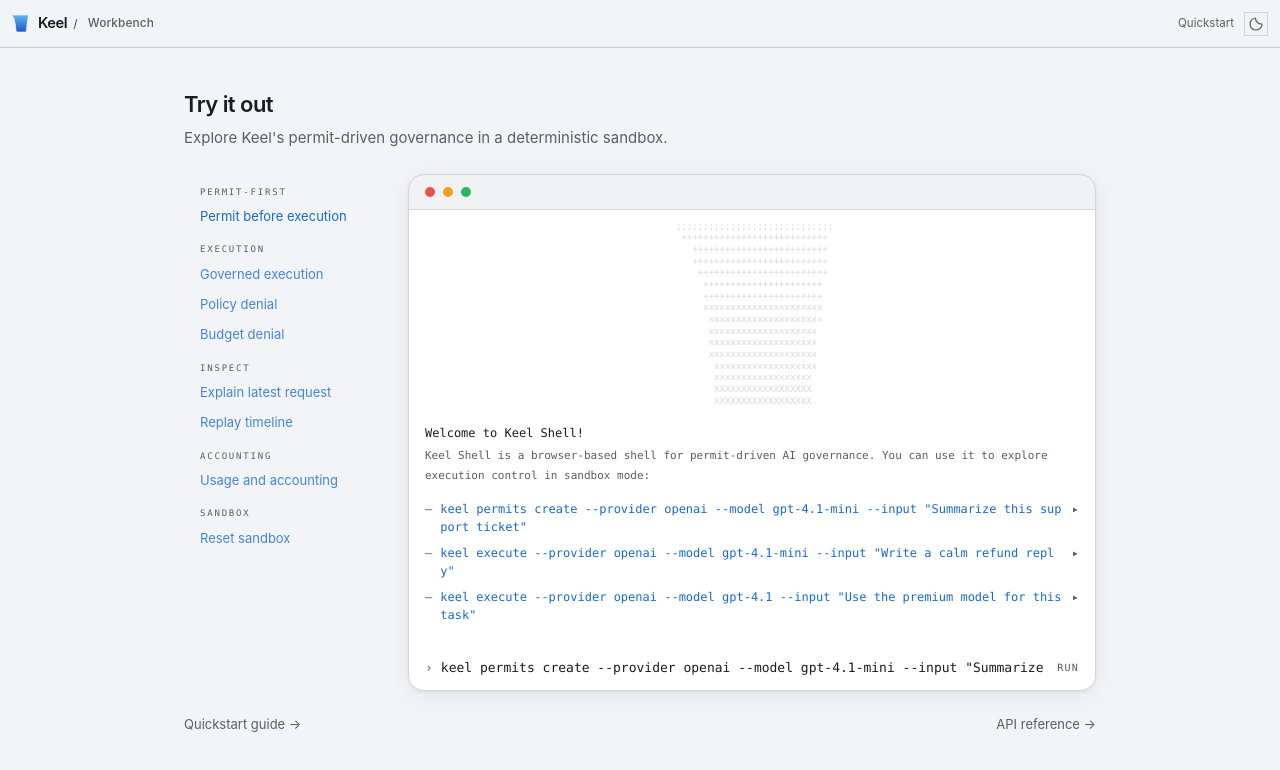
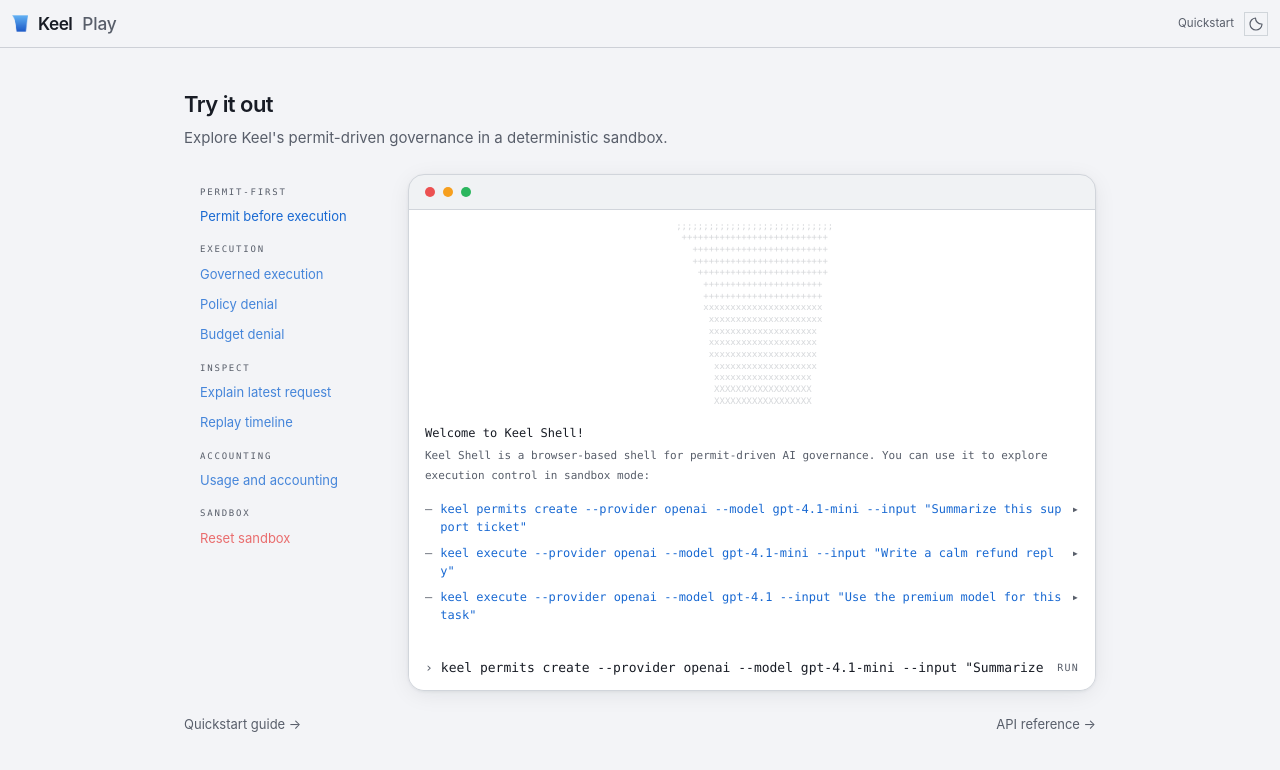
Before and after one commit to keelapi/keel-playground, a Next.js app: page / in a window 1280 px wide. Shown: the top 770 px of the page. Built offline with nearby package versions, Linux system fonts and the light colour scheme.

Commit message:
playground: refine UI and layout (output pane, sidebar, shell, styles)

```diff
--- a/app/globals.css
+++ b/app/globals.css
@@ -198,7 +198,7 @@
 
   .keel-header-brand__wordmark {
     color: inherit;
-    font-size: 0.92rem;
+    font-size: 1.08rem;
     font-weight: 620;
     letter-spacing: -0.03em;
     white-space: nowrap;
@@ -213,9 +213,9 @@
   .keel-header-brand__title,
   .keel-header-brand__separator {
     color: hsl(var(--muted-foreground));
-    font-size: 0.74rem;
+    font-size: 1.08rem;
     font-weight: 500;
-    letter-spacing: 0.01em;
+    letter-spacing: -0.01em;
   }
 
   .keel-header-brand__copy,
--- a/components/output-pane.tsx
+++ b/components/output-pane.tsx
@@ -67,7 +67,7 @@
   return (
     <div ref={scrollRef} className="min-h-0 flex-1 overflow-y-auto">
       {entries.length === 0 ? (
-        <div className="px-4 py-5 font-mono">
+        <div className="px-4 pb-5 pt-14 font-mono">
           <pre
             className="mx-auto w-fit text-[9px] leading-[1.3] text-muted-foreground/25 select-none"
             aria-hidden="true"
--- a/components/scenario-sidebar.tsx
+++ b/components/scenario-sidebar.tsx
@@ -45,9 +45,13 @@
                 type="button"
                 onClick={() => onSelectScenario(scenario.id)}
                 className={`block w-full px-4 py-[7px] text-left text-[13px] leading-tight transition ${
-                  isActive
-                    ? "text-primary"
-                    : "text-primary/80 hover:text-primary"
+                  scenario.category === "sandbox"
+                    ? isActive
+                      ? "text-destructive"
+                      : "text-destructive/70 hover:text-destructive"
+                    : isActive
+                      ? "text-primary"
+                      : "text-primary/80 hover:text-primary"
                 }`}
               >
                 {scenario.title}
--- a/components/workbench-shell.tsx
+++ b/components/workbench-shell.tsx
@@ -311,13 +311,8 @@
           <span className="keel-header-brand">
             <a href="https://keelapi.com" className="keel-header-brand__link">
               <img className="keel-header-brand__icon" src="/keel.svg" alt="" aria-hidden="true" />
-              <span className="keel-header-brand__copy">
-                <span className="keel-header-brand__wordmark">Keel</span>
-                <span className="keel-header-brand__separator" aria-hidden="true">
-                  /
-                </span>
-              </span>
-              <span className="keel-header-brand__title">Workbench</span>
+              <span className="keel-header-brand__wordmark">Keel</span>
+              <span className="keel-header-brand__title">Play</span>
             </a>
           </span>
           <div className="site-header__actions">
```
